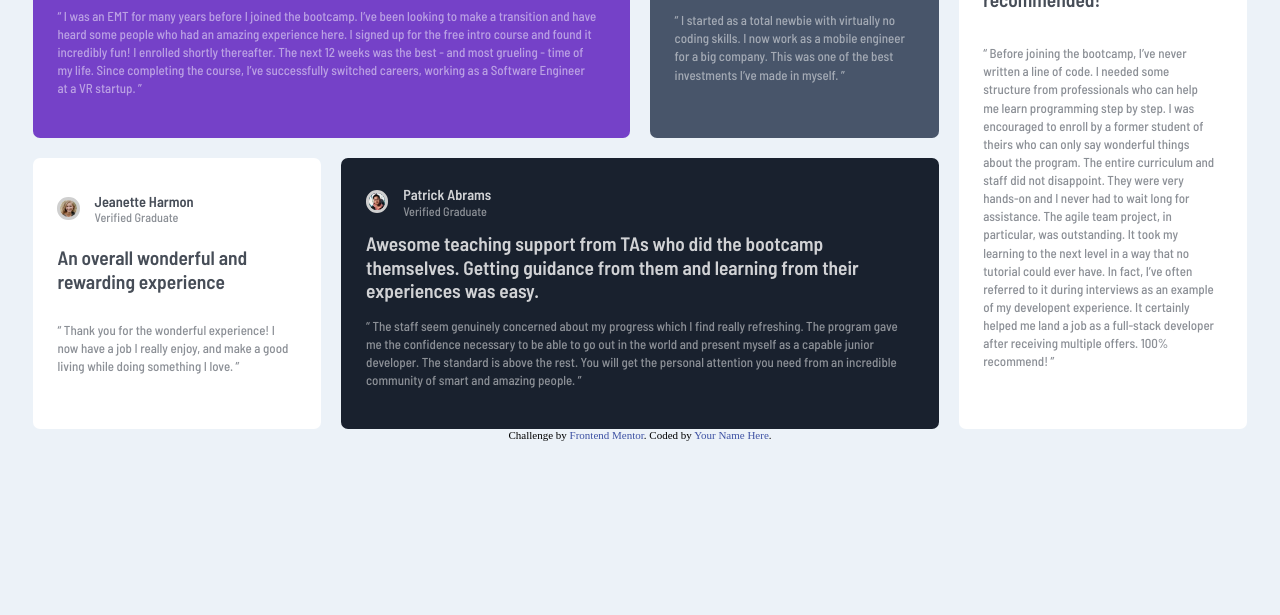
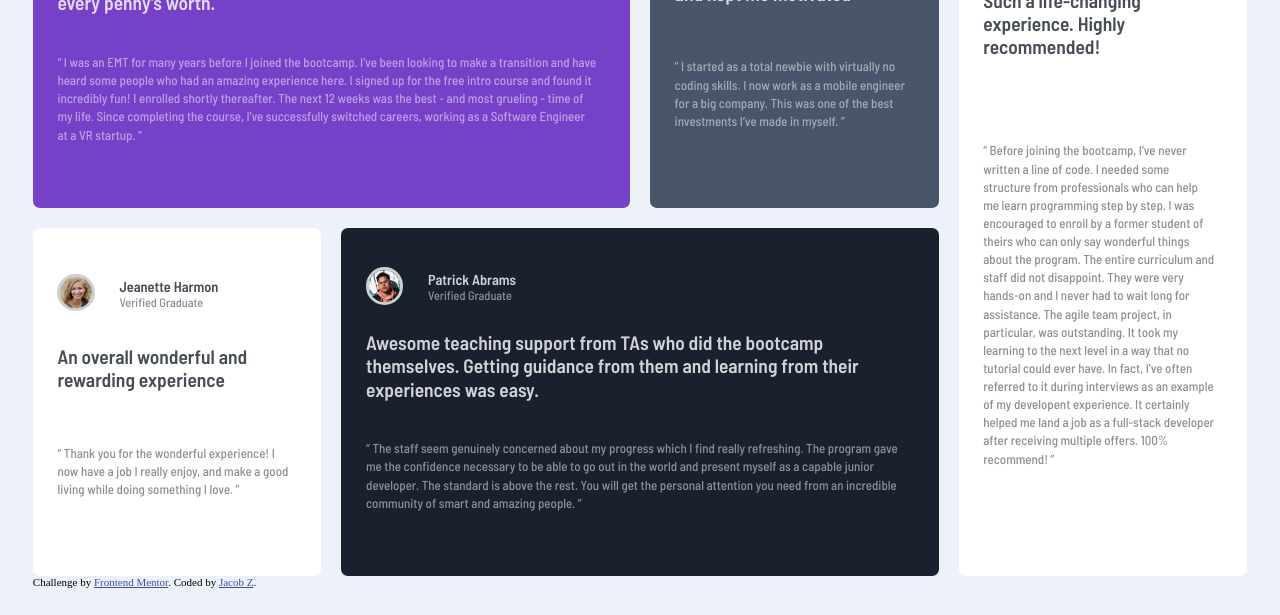
Before and after one commit to MaanAlHababi/testimonials-grid-section-main, a plain HTML site: page index.html in a window 1280 px wide. Shown: the part 185-800 px from the top of the page. Drawn offline with Linux system fonts and the light colour scheme.

Commit message:
finished project

```diff
--- a/cssreset.css
+++ b/cssreset.css
@@ -1,109 +1,19 @@
-/***
-    The new CSS reset - version 1.11.2 (last updated 15.11.2023)
-    GitHub page: https://github.com/elad2412/the-new-css-reset
-***/
-
-/*
-    Remove all the styles of the "User-Agent-Stylesheet", except for the 'display' property
-    - The "symbol *" part is to solve Firefox SVG sprite bug
-    - The "html" element is excluded, otherwise a bug in Chrome breaks the CSS hyphens property (https://github.com/elad2412/the-new-css-reset/issues/36)
- */
-*:where(:not(html, iframe, canvas, img, svg, video, audio):not(svg *, symbol *)) {
-    all: unset;
-    display: revert;
-}
-
-/* Preferred box-sizing value */
-*,
-*::before,
-*::after {
+*, *::before,::after{
     box-sizing: border-box;
 }
-
-/* Fix mobile Safari increase font-size on landscape mode */
-html {
-    -moz-text-size-adjust: none;
-    -webkit-text-size-adjust: none;
-    text-size-adjust: none;
+*{
+ font-size:100%;
+ font:inherit;
+    margin: 0;
+    padding:0;
 }
-
-/* Reapply the pointer cursor for anchor tags */
-a, button {
-    cursor: revert;
+body{
+    display: flex;
+    flex-direction: column;
+    justify-content: center;;
+    align-items: baseline;
 }
-
-/* Remove list styles (bullets/numbers) */
-ol, ul, menu, summary {
-    list-style: none;
+main{
+align-self: baseline;
+    vertical-align: middle;
 }
-
-/* For images to not be able to exceed their container */
-img {
-    max-inline-size: 100%;
-    max-block-size: 100%;
-}
-
-/* removes spacing between cells in tables */
-table {
-    border-collapse: collapse;
-}
-
-/* Safari - solving issue when using user-select:none on the <body> text input doesn't working */
-input, textarea {
-    -webkit-user-select: auto;
-}
-
-/* revert the 'white-space' property for textarea elements on Safari */
-textarea {
-    white-space: revert;
-}
-
-/* minimum style to allow to style meter element */
-meter {
-    -webkit-appearance: revert;
-    appearance: revert;
-}
-
-/* preformatted text - use only for this feature */
-:where(pre) {
-    all: revert;
-    box-sizing: border-box;
-}
-
-/* reset default text opacity of input placeholder */
-::placeholder {
-    color: unset;
-}
-
-/* fix the feature of 'hidden' attribute.
-   display:revert; revert to element instead of attribute */
-:where([hidden]) {
-    display: none;
-}
-
-/* revert for bug in Chromium browsers
-   - fix for the content editable attribute will work properly.
-   - webkit-user-select: auto; added for Safari in case of using user-select:none on wrapper element*/
-:where([contenteditable]:not([contenteditable="false"])) {
-    -moz-user-modify: read-write;
-    -webkit-user-modify: read-write;
-    overflow-wrap: break-word;
-    -webkit-line-break: after-white-space;
-    -webkit-user-select: auto;
-}
-
-/* apply back the draggable feature - exist only in Chromium and Safari */
-:where([draggable="true"]) {
-    -webkit-user-drag: element;
-}
-
-/* Revert Modal native behavior */
-:where(dialog:modal) {
-    all: revert;
-    box-sizing: border-box;
-}
-
-/* Remove details summary webkit styles */
-::-webkit-details-marker {
-    display: none;
-}
--- a/index.html
+++ b/index.html
@@ -4,6 +4,7 @@
   <link rel="stylesheet" href="cssreset.css">
   <meta charset="UTF-8">
   <meta name="viewport" content="width=device-width, initial-scale=1.0">
+  <meta http-equiv="X-UA-Compatible" content="IE=edge">
   <link rel="icon" type="image/png" sizes="32x32" href="./images/favicon-32x32.png">
   <link rel="stylesheet" href="styles.css">
   <title>Frontend Mentor | [Challenge Name Here]</title>
@@ -125,13 +126,14 @@
   </blockquote>
 </section>
 
+
 </main>
-
 <footer>
 <div class="attribution">
     Challenge by <a href="https://www.frontendmentor.io?ref=challenge" target="_blank">Frontend Mentor</a>.
-    Coded by <a href="#">Your Name Here</a>.
+    Coded by <a href="#">Jacob Z</a>.
   </footer>
   </div>
+
 </body>
 </html>
--- a/styles.css
+++ b/styles.css
@@ -1,35 +1,5 @@
-html, body, div, span, applet, object, iframe,
-h1, h2, h3, h4, h5, h6, p, blockquote, pre,
-a, abbr, acronym, address, big, cite, code,
-del, dfn, em, img, ins, kbd, q, s, samp,
-small, strike, strong, sub, sup, tt, var,
-b, u, i, center, footer, main,
-dl, dt, dd, ol, ul, li,
-fieldset, form, label, legend,
-table, caption, tbody, tfoot, thead, tr, th, td,
-article, aside, canvas, details, embed,
-figure, figcaption, footer, header, hgroup,
-menu, nav, output, ruby, section, summary,
-time, mark, audio, video {
-	margin: 0;
-	padding: 0;
-	border: 0;
-	vertical-align: baseline;
-}
-/* HTML5 display-role reset for older browsers */
-article, aside, details, figcaption, figure, main,
-footer, header, hgroup, menu, nav, section {
-	display: block;
-}
-
-ol, ul {
-	list-style: none;
-}
-table {
-	border-collapse: collapse;
-	border-spacing: 0;
-}
 html{
+	height: 100vh;
 	font-size: 13px;
 }
 :root{
@@ -80,12 +50,12 @@ blockquote,  h2{
 	font-style: normal;
   }
 
-body, html {
+body {
 	font-size:1rem;
 	margin: auto;
 	max-width: 100%;;
 	width: 100%;
-	max-height: 100%;;
+   height: 100%;
 	background-color:var(--Light-grayish-blue);
 }
 main {
```
